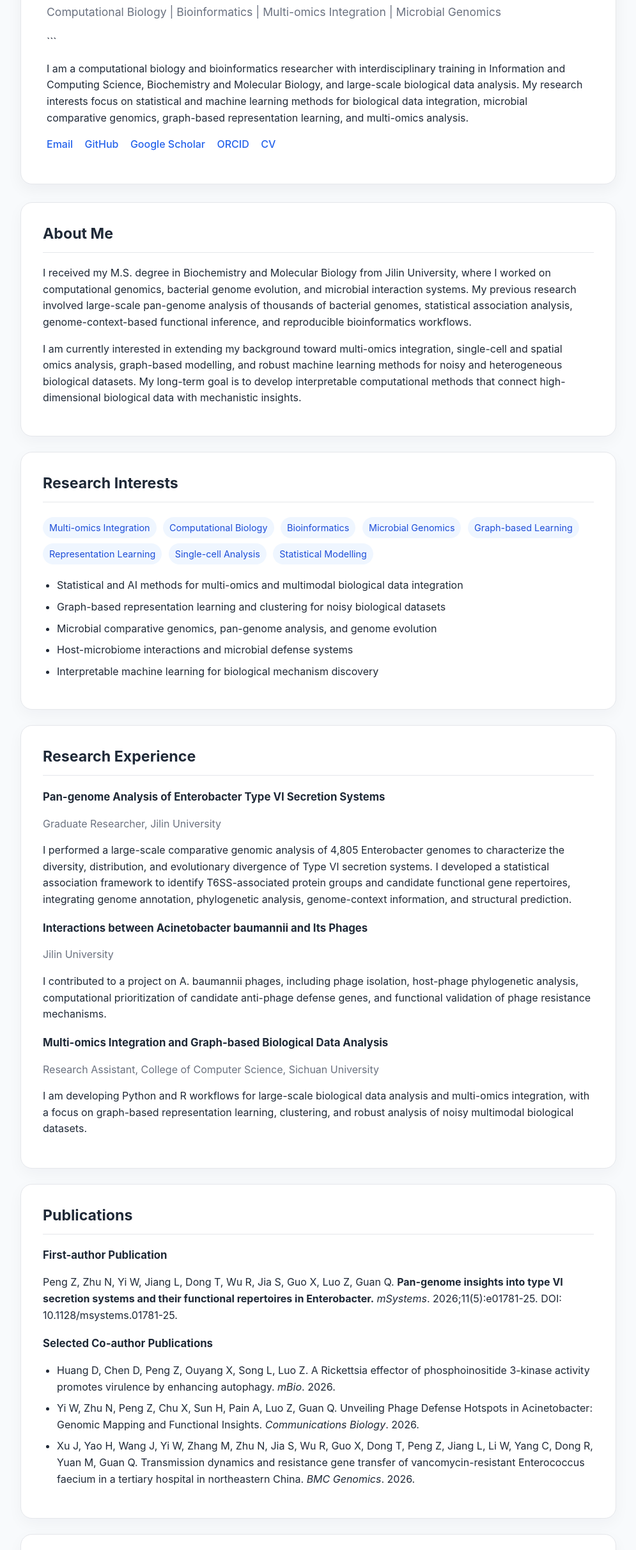
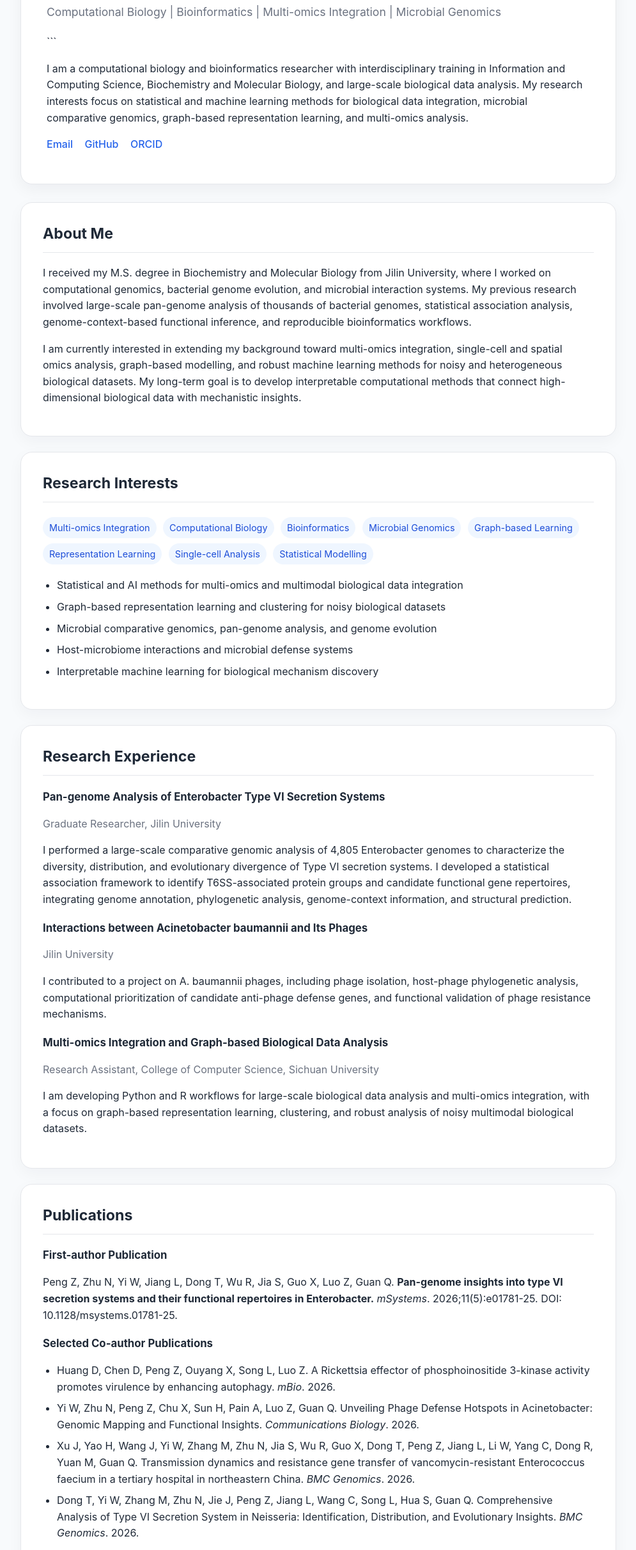
Before and after one commit to zhihannnn/zhihannnn.github.io, a plain HTML site: page index.html in a window 1280 px wide. Shown: the part 138-2560 px from the top of the page at 64% size, without its empty margins (142-1137 px from the left). Drawn offline with Linux system fonts and the light colour scheme.

Commit message:
Modify footer links and add publication entry
Updated links in the footer section and added a new publication reference.

```diff
--- a/index.html
+++ b/index.html
@@ -159,10 +159,8 @@
 
   <div class="links">
     <a href="mailto:ed.leo.strawberry@gmail.com">Email</a>
-    <a href="https://github.com/brunostrawberry" target="_blank" rel="noopener">GitHub</a>
-    <a href="#" target="_blank" rel="noopener">Google Scholar</a>
-    <a href="#" target="_blank" rel="noopener">ORCID</a>
-    <a href="#" target="_blank" rel="noopener">CV</a>
+    <a href="https://github.com/zhihannnn" target="_blank" rel="noopener">GitHub</a>
+    <a href="https://orcid.org/0009-0003-2259-3484" target="_blank" rel="noopener">ORCID</a>
   </div>
 </header>
 
@@ -269,6 +267,11 @@
         Transmission dynamics and resistance gene transfer of vancomycin-resistant Enterococcus faecium in a tertiary hospital in northeastern China.
         <em>BMC Genomics</em>. 2026.
       </li>
+      <li>
+        Dong T, Yi W, Zhang M, Zhu N, Jie J, Peng Z, Jiang L, Wang C, Song L, Hua S, Guan Q.
+        Comprehensive Analysis of Type VI Secretion System in Neisseria: Identification, Distribution, and Evolutionary Insights.
+        <em>BMC Genomics</em>. 2026.
+      </li>
     </ul>
   </div>
 </section>
```
